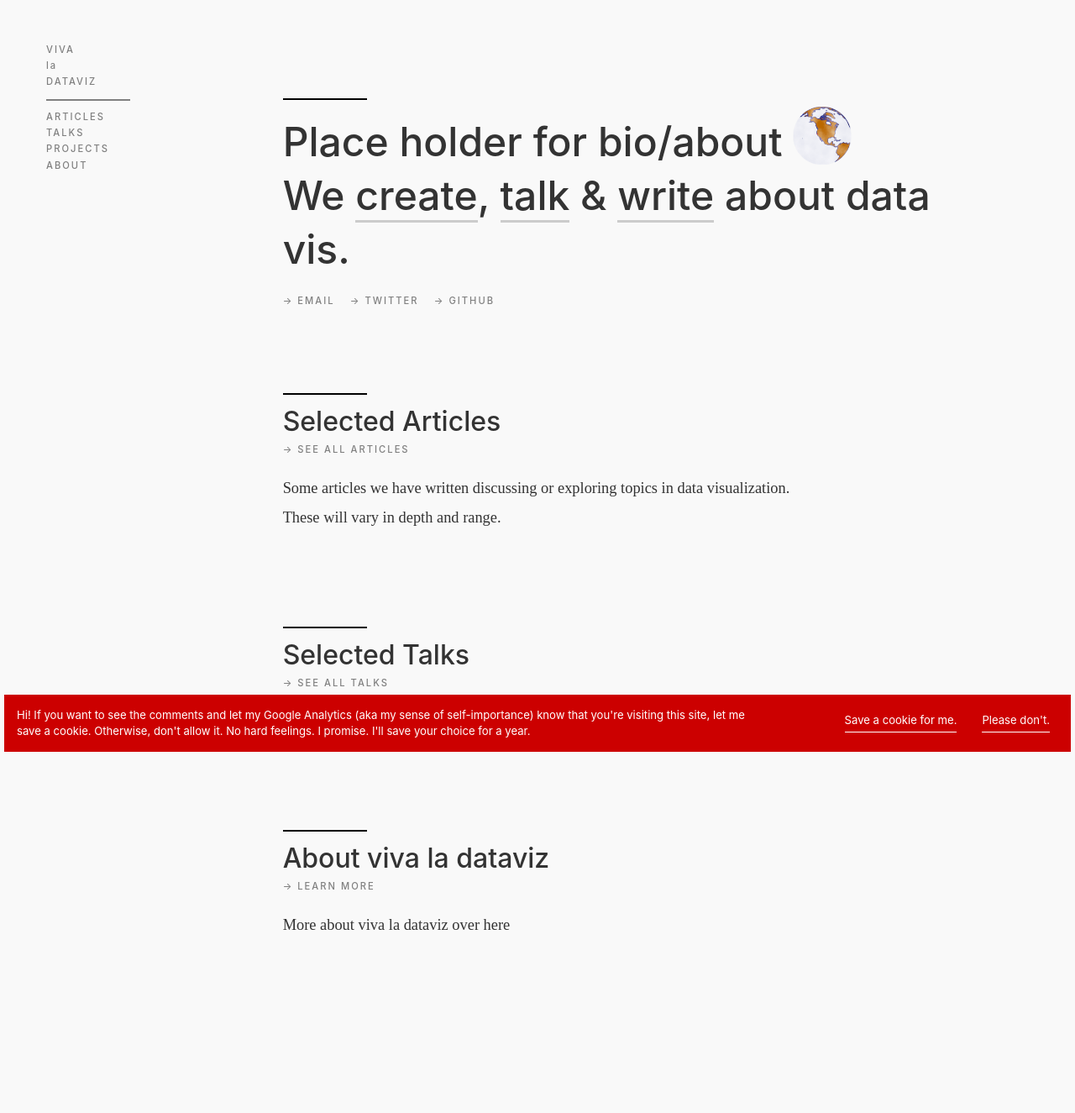
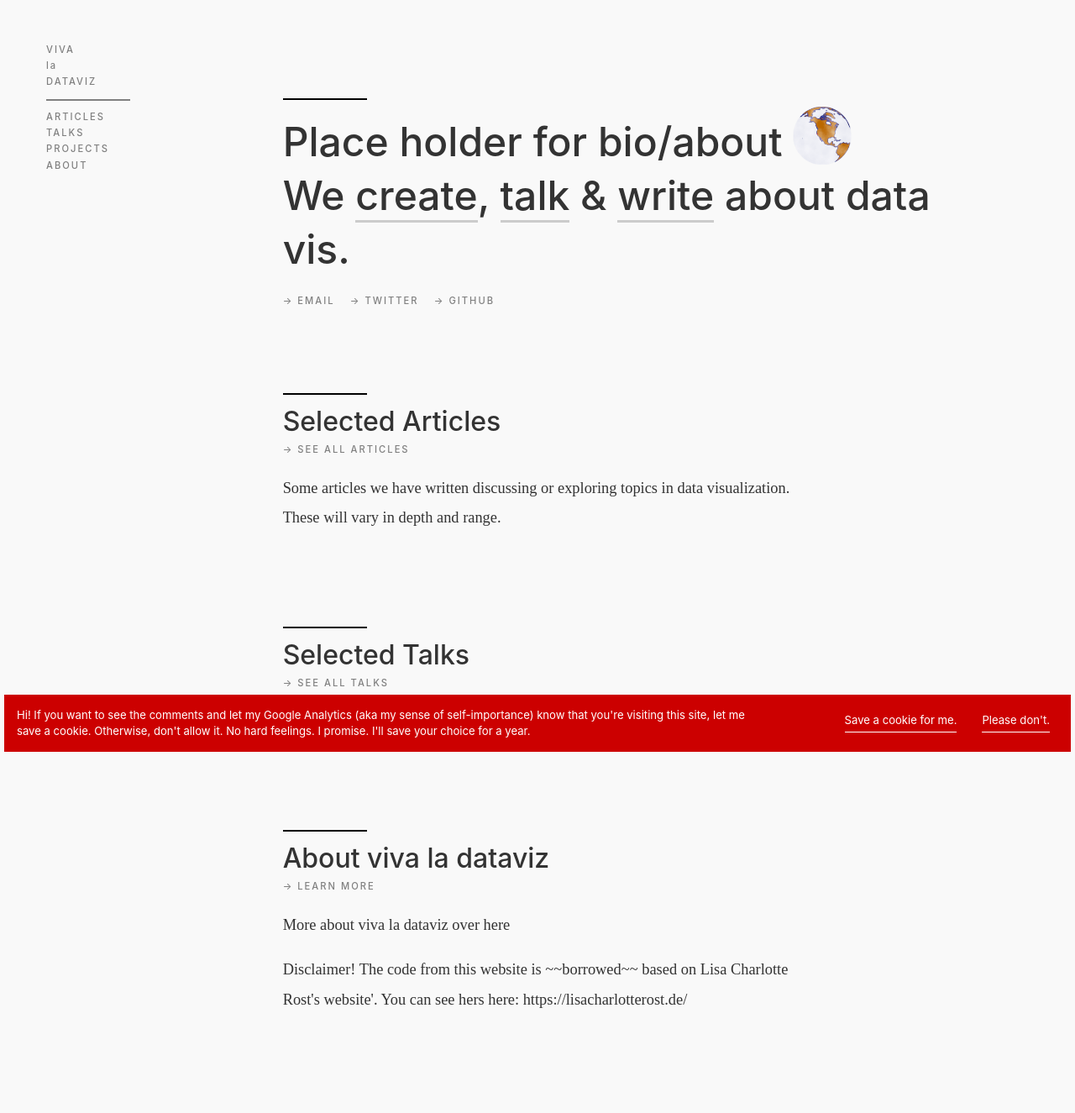
Before and after one commit to vivaladataviz/vivaladataviz.github.io, a Jekyll site: the page built from index.html, in a window 1280 px wide. Shown: the whole page at 84% size. Built offline with Jekyll 4.4.1, drawn with Linux system fonts in a browser that asks for light colours; some web fonts are replaced; the list of posts is cut into pages by our own code; before the commit the page ends 1237 px from its top, so only the background shows below that.

Commit message:
update aboutme

```diff
--- a/_includes/aboutme.html
+++ b/_includes/aboutme.html
@@ -2,5 +2,6 @@
 <div class="blogcontainer article-text">
 
   <p>More about viva la dataviz over here</p>
+  <p>Disclaimer! The code from this website is ~~borrowed~~ based on Lisa Charlotte Rost's website'. You can see hers here: https://lisacharlotterost.de/</p>
 
 </div>
```
